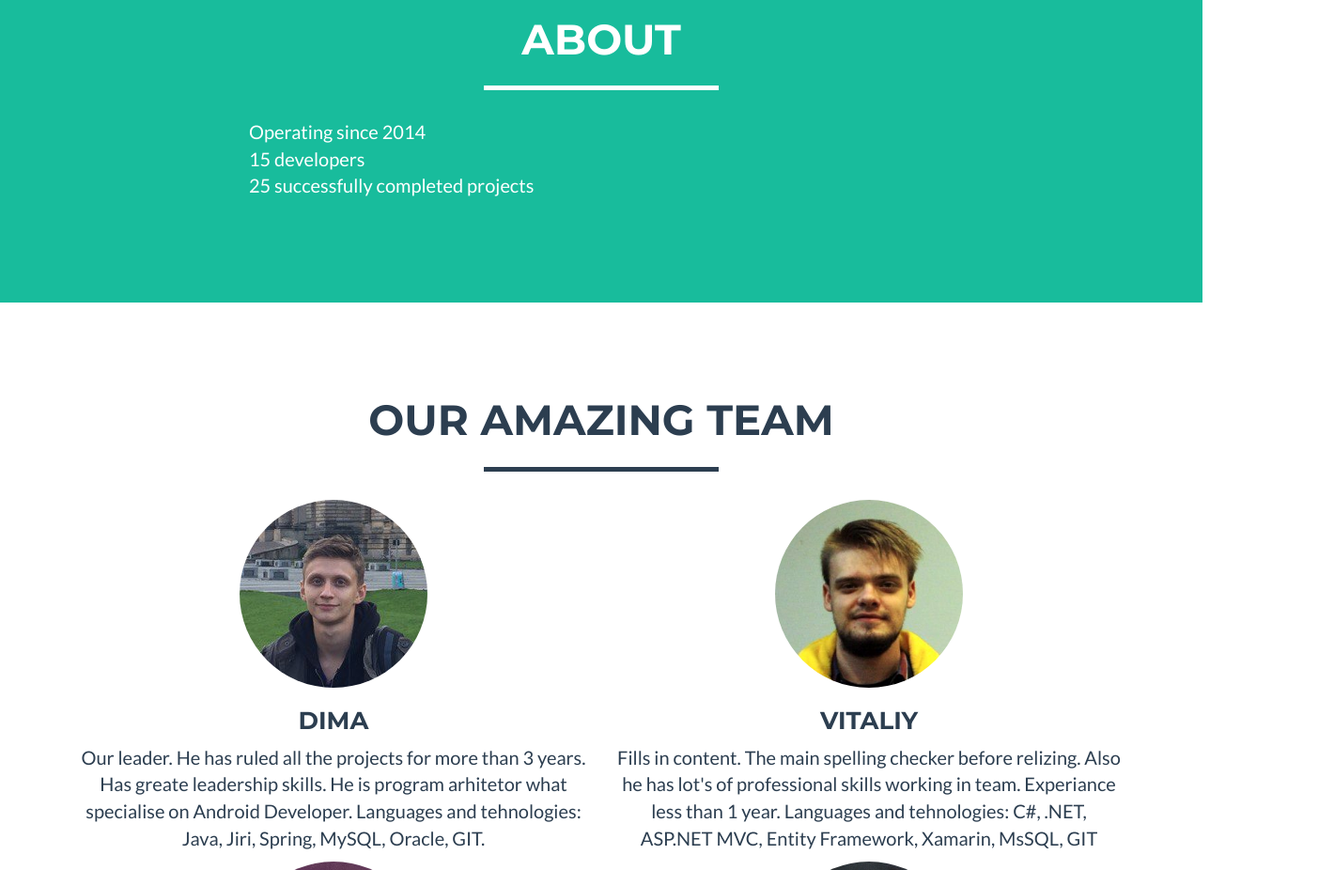
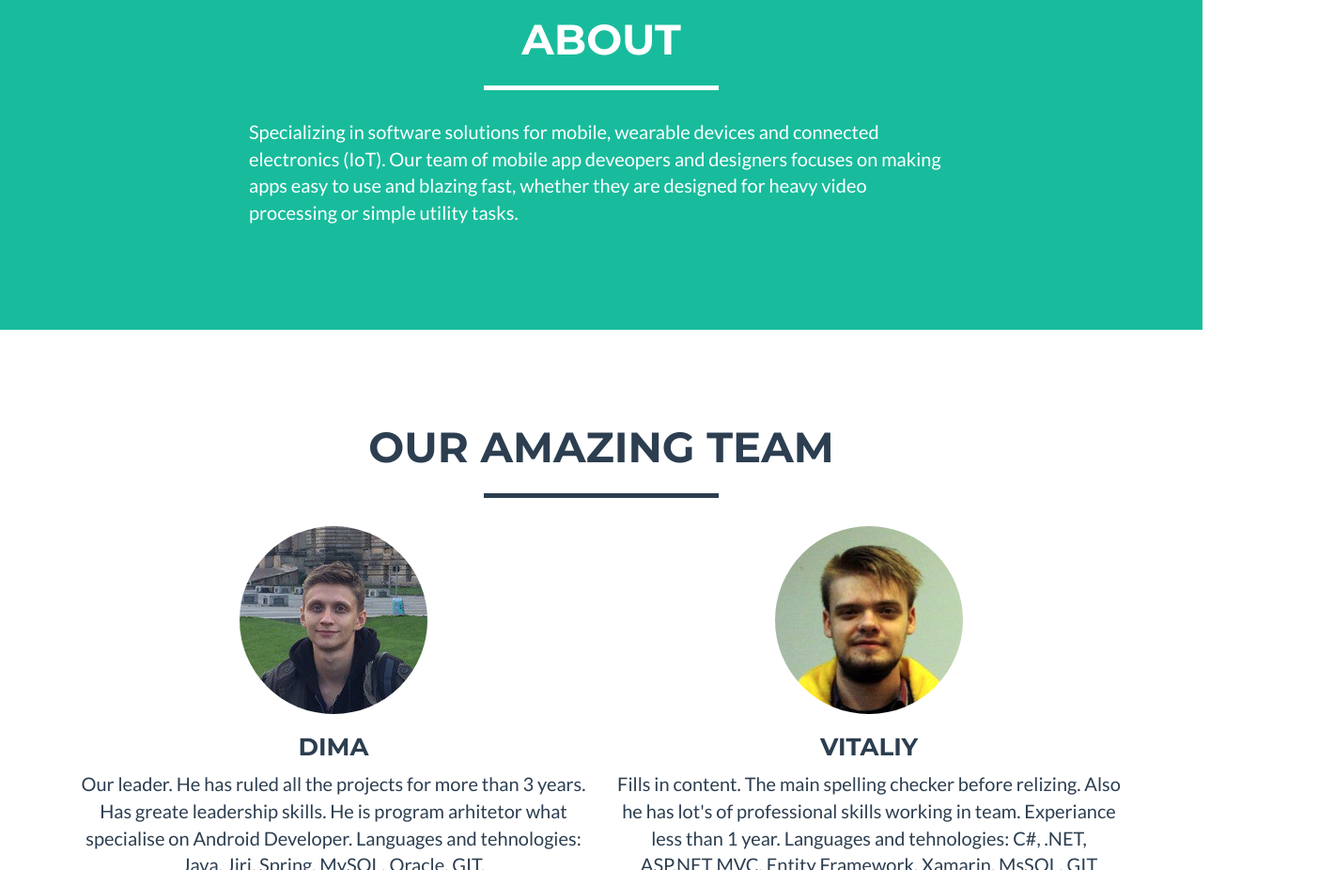
Before and after one commit to fisheroleg/uptech, a plain HTML site: page index.html in a window 1280 px wide. Shown: the part 1600-2526 px from the top of the page at 94% size, 1420 px wide, since content can reach past the window. Drawn offline with nearby package versions, Linux system fonts and the light colour scheme.

Commit message:
About section

```diff
--- a/index.html
+++ b/index.html
@@ -139,11 +139,9 @@
                 </div>
             </div>
             <div class="row">
-                <div class="col-xs-12 col-xs-offset-2">
+                <div class="col-xs-8 col-xs-offset-2">
                     <p>
-			         Operating since 2014<br>
-					 15 developers <br>
-					 25 successfully completed projects</p>
+			         Specializing in software solutions for mobile, wearable devices and connected electronics (IoT). Our team of mobile app deveopers and designers focuses on making apps easy to use and blazing fast, whether they are designed for heavy video processing or simple utility tasks.</p>
                 </div>
             </div>
         </div>
```
